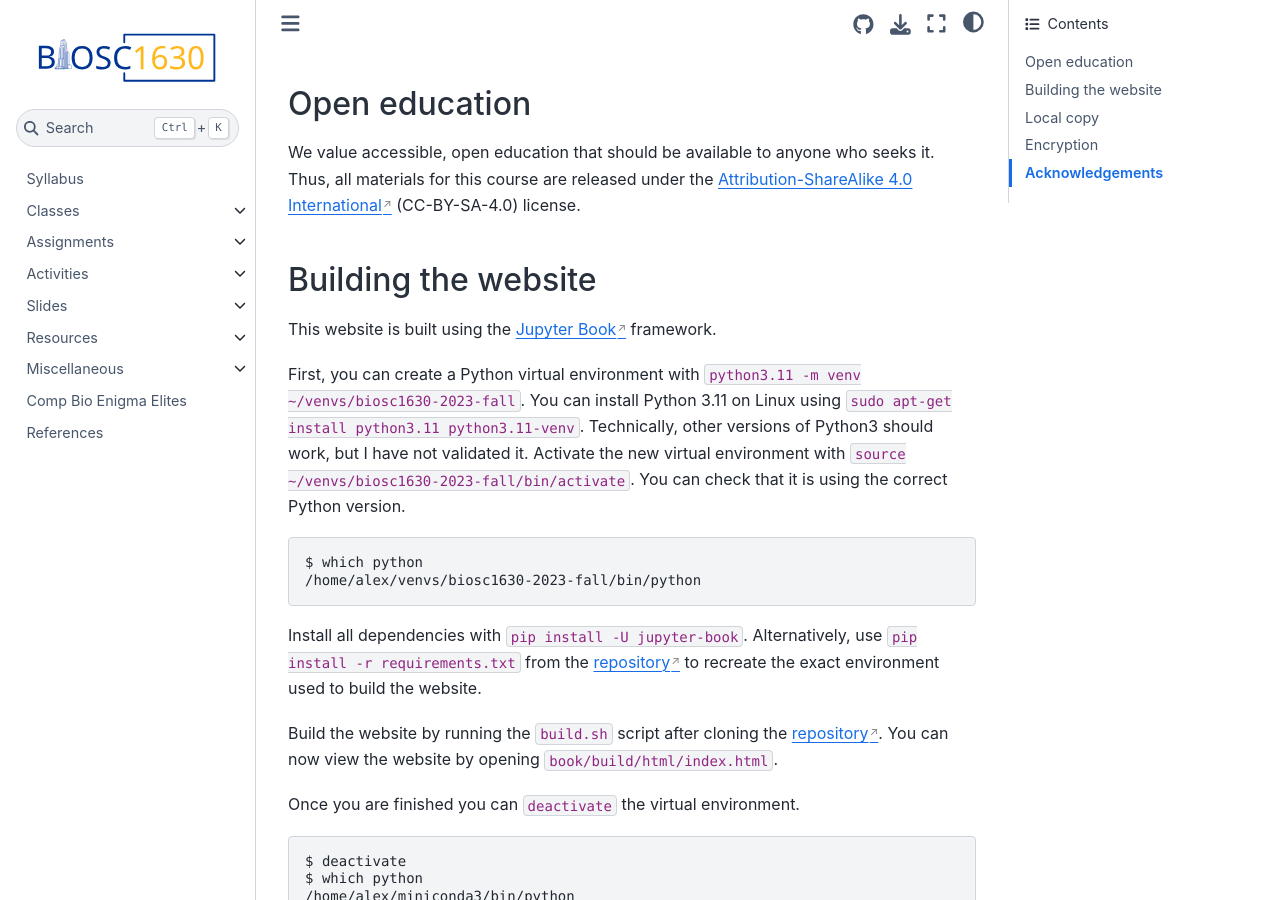
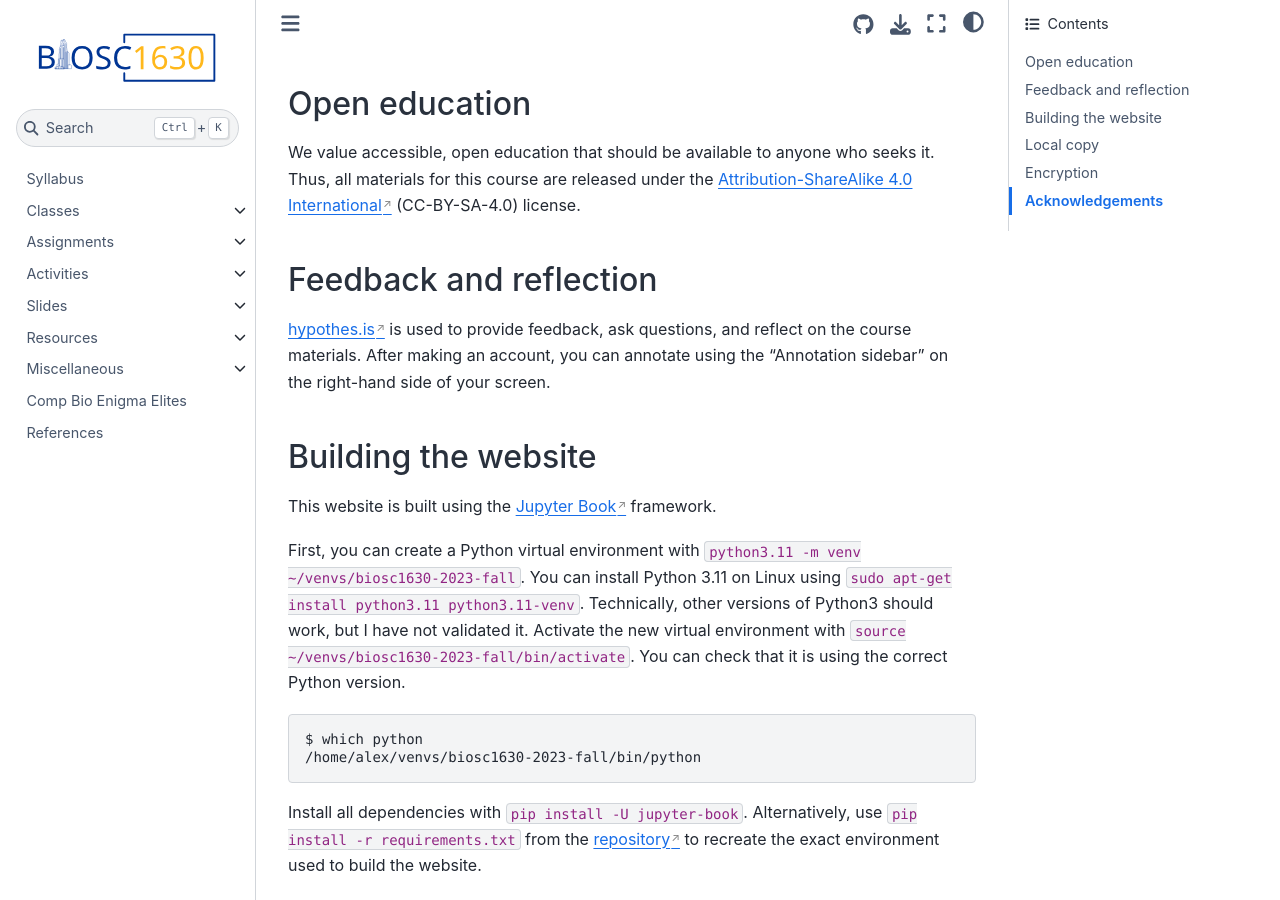
Before and after one commit to oasci/pitt-biosc1630-2023f, a Jupyter Book: the page built from book/index.md, in a window 1280 px wide and 900 px high, scrolled down 308 px. Built offline with Jupyter Book 1.0.4 settings and Sphinx 7.4.7 and the Sphinx Book theme 1.1.4, drawn with Linux system fonts in a browser that asks for light colours; pages that are not in the unit, such as notebooks, are missing from menus.

Commit message:
Add annotation information

```diff
--- a/book/index.md
+++ b/book/index.md
@@ -25,6 +25,11 @@ Students will present research articles orally and complete a series of writing
 
 We value accessible, open education that should be available to anyone who seeks it.
 Thus, all materials for this course are released under the [Attribution-ShareAlike 4.0 International](https://creativecommons.org/licenses/by-sa/4.0/) (CC-BY-SA-4.0) license.
+
+## Feedback and reflection
+
+[hypothes.is](https://web.hypothes.is/) is used to provide feedback, ask questions, and reflect on the course materials.
+After making an account, you can annotate using the "Annotation sidebar" on the right-hand side of your screen.
 
 ## Building the website
 
```
Also changed, not shown: README.md (+5 -0 lines).
